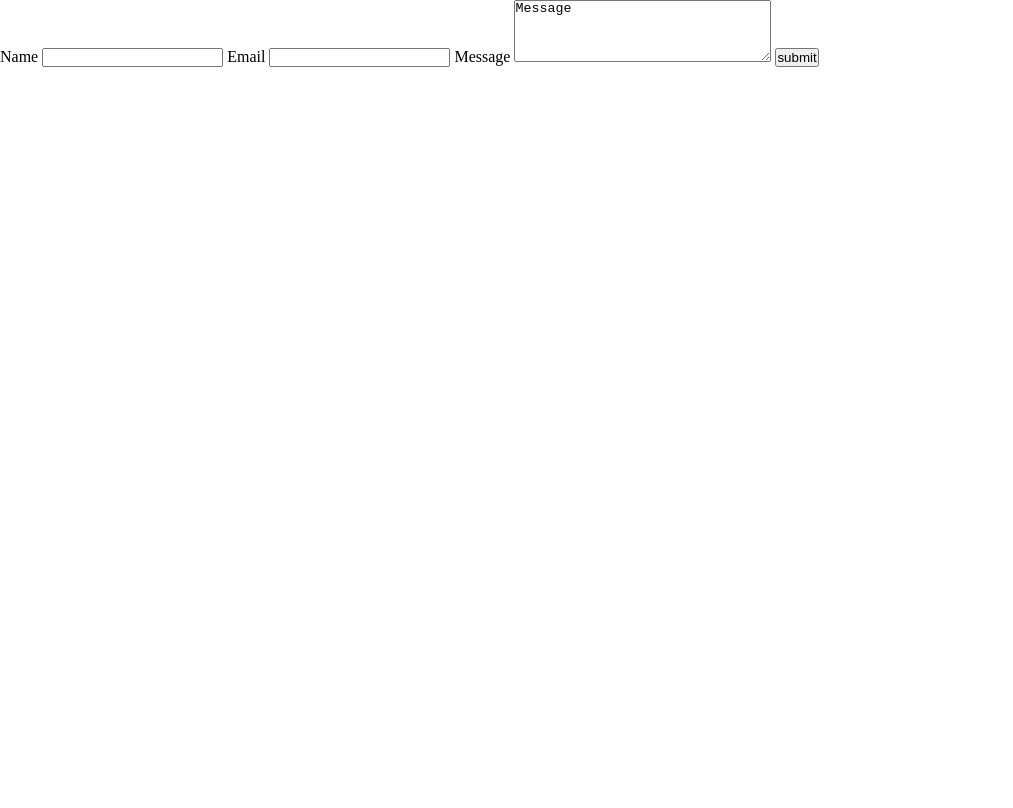
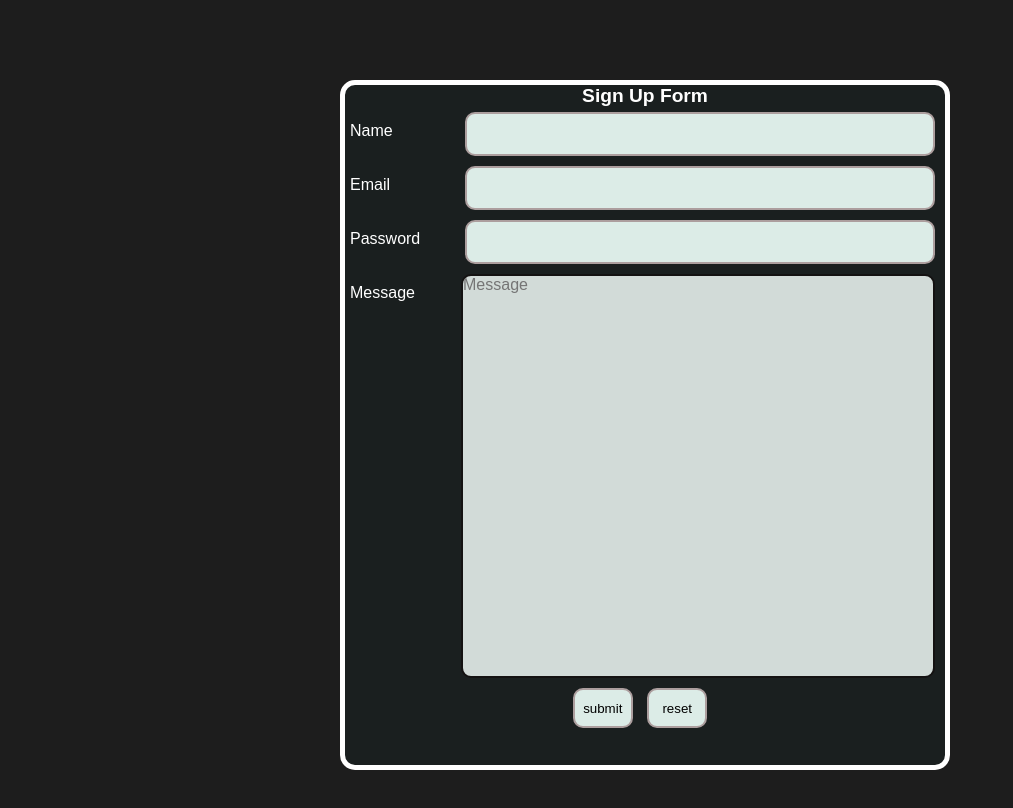
Before and after one commit to MilanChaulagain7/web-tech-lab, a plain HTML site: page index.html in a window 1280 px wide. Shown: the whole page, without its empty margins (0-1013 px from the left). Drawn offline with Linux system fonts and the light colour scheme.

Commit message:
second commit

```diff
--- a/index.html
+++ b/index.html
@@ -7,16 +7,31 @@
     <link rel="stylesheet" href="style.css">
 </head>
 <body>
-    <form>
-        <label for="Name">Name</label>
-        <input type="text" class="text">
-        <label for="email">Email</label>
-        <input type="text" class="email">
+    <div class="formWrapper">
+        <form>
+            <h5>Sign Up Form</h5>
+            <div class="form-group">
+                <label for="Name">Name</label>
+                <input type="text" class="text">
+            </div>
+            <div class="form-group">
+                <label for="email">Email</label>
+                <input type="email" class="email">
+            </div>
+            <div class="form-group">
+                <label for="password">Password</label>
+                <input type="password" class="password">
+            </div>
+            <div class="form-group">
+                <label for="message">Message</label>
+                <textarea id = "message" name="message" rows = "4" cols="30" required placeholder="Message"></textarea>
+            </div>
+            <div class="buttons">
+                <input type="submit" value="submit" class="submitBtn">
+            <input type="reset" value="reset" class="resetBtn">
+            </div>
+        </form>
+    </div>
 
-        <label for="message">Message</label>
-        <textarea id = "message" name="message" rows = "4" cols="30" required>Message</textarea>
-
-        <input type="submit" value="submit">
-    </form>
 </body>
 </html>
--- a/style.css
+++ b/style.css
@@ -2,6 +2,95 @@
     margin: 0;
     padding: 0;
 }
-.form {
-    background-color: aqua;
+body{
+    height: 150vh;
+    font-family: sans-serif;
+    background-color: rgb(29, 29, 29);
 }
+label{
+    margin-left: 5px;
+    margin-top: 10px;
+    margin-right: 30px;
+    color: white;
+    align-items: center;
+    justify-content: space-between;
+}
+.formWrapper {
+    width: 600px;
+    margin: 0 auto;
+}
+form {
+    margin-top: 10vh;
+    background-color: rgb(26, 31, 31);
+    height: 85vh;
+    display: flex;
+    border: 5px solid white;
+    border-radius: 15px;
+    flex-direction: column;
+    align-items: center;
+    width: 100%;
+    box-shadow: lightgrey 0 5 15;
+}
+.form-group {
+    display: flex;
+    margin: 5px;
+    justify-content: space-between;
+    align-items: start;
+    width: 100%;
+}
+input {
+    margin-right: 10px;
+    width: 450px;
+    height: 3vh;
+    padding: 8px;
+    border-radius: 10px;
+    border: 2px solid rgb(172, 158, 158);
+    background-color: rgb(220, 236, 231);
+    color: rgb(0, 0, 0);
+    align-items: center;
+}
+input:hover {
+    border: 2px solid rgb(221, 221, 221);
+}
+input [type= "text"], input [type= "password"],input [type = "email"] input [type= "number"]{
+    width: 100%;
+    font-size: medium;
+}
+textarea {
+    margin-right: 10px;
+    height: 50vh;
+    border: 2px solid rgb(20, 18, 18);
+    border-radius: 10px;
+    background-color: rgb(210, 219, 216);
+    color: rgb(0, 0, 0);
+    resize: none;
+    width: 100%;
+}
+textarea:hover, textarea:focus, input:hover, input:focus {
+    background-color: rgb(26, 31, 31);
+    border-color: white;
+    color: white;
+    cursor: pointer;
+}
+#message {
+    width: 470px;
+    font-size: medium;
+    font-family: sans-serif;
+}
+.buttons {
+    margin: 5px;
+    align-self: center;
+}
+.submitBtn, .resetBtn{
+    height: 40px;
+    width: 60px;
+    color: black;
+    align-self: center;
+}
+.submitBtn:hover, .resetBtn:hover {
+    color: white;
+}
+h5 {
+    color: rgb(255, 255, 255);
+    font-size: larger;
+}
```
